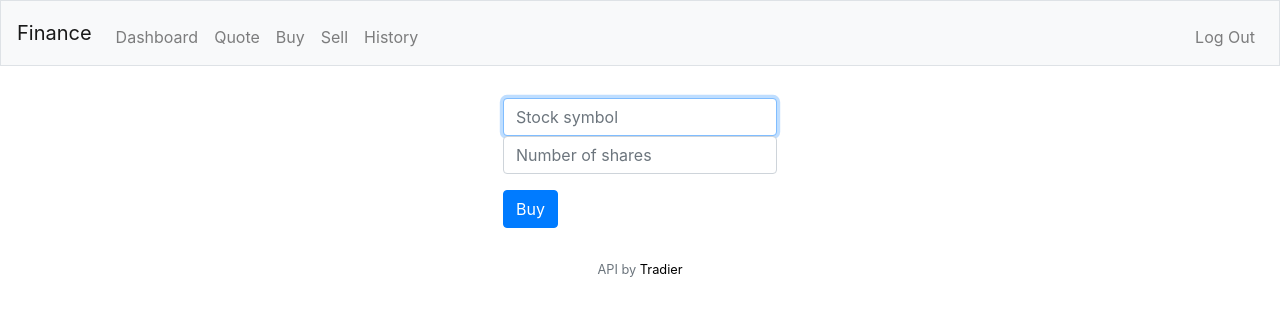
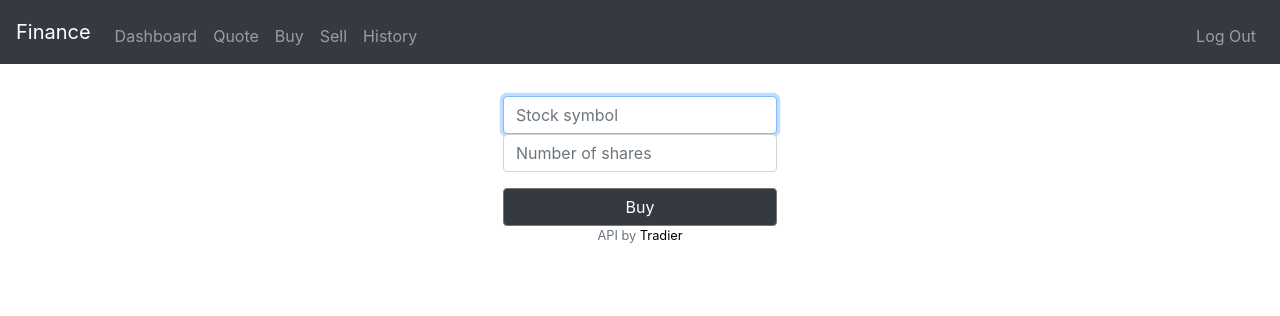
Before and after one commit to smie8/finance, a Flask app: page /buy in a window 1280 px wide. Shown: the top 316 px of the page. Run offline with Flask 2, Linux system fonts and the light colour scheme; the visitor is signed in with stand-in values (Sample User, id 1); some libraries are stand-ins or nearby versions.

Commit message:
Modified layout. Modified css, improved styles. Improved code in app.py. Removed main.html.

```diff
--- a/app.py
+++ b/app.py
@@ -166,7 +166,7 @@ def signup():
                     session['userID'] = user[0].id
                 except:
                     return render_template('login.html', message='Something went wrong.')
-                flash('User ' + username + ' created. You have logged in successfully.')
+                flash('Created and logged in user "' + username + '". You have been given $10,000 in cash.')
                 return redirect('/dashboard')
 
             return render_template('signup.html', message='This username is taken.')
@@ -236,8 +236,8 @@ def buy():
                 db.session.commit()
             print('stocks updated')
 
+            total = round(price * count, 2)
             price = round(price, 2)
-            total = price * count
             # commit to history database
             data = History(userid, symbol, count, price, timestamp, total, name)
             db.session.add(data)
@@ -306,7 +306,7 @@ def sell():
                 flash('You do not own that many shares.')
                 return redirect('/sell')
 
-            total = price * count
+            total = round(price * count, 2)
             count *= -1 # because user is selling
             price = round(price, 2)
             # commit to history database
@@ -338,9 +338,13 @@ def history():
 @app.route('/dashboard')
 @login_required
 def dashboard():
-    # fetch user's stocks
     userid = session['userID']
     try:
+        # fetch user's money
+        user = db.session.query(Users).filter(Users.id == userid).first()
+        money = user.money
+
+        # fetch stock owned by user
         stocks = db.session.query(Stocks).filter(Stocks.userid == userid)
         # stocks list
         stocksList = []
@@ -365,8 +369,9 @@ def dashboard():
             total += stock.total
 
         total = round(total, 2)
+        totalmoney = round(total + money, 2)
 
-        return render_template('dashboard.html', stocks=stocksList, total=total)
+        return render_template('dashboard.html', stocks=stocksList, total=total, money=money, totalmoney=totalmoney)
     except:
         print('Something went wrong')
         return render_template('dashboard.html')
--- a/static/style.css
+++ b/static/style.css
@@ -9,20 +9,21 @@ body {
 }
 
 .p-5 {
-    padding: 2rem !important;
+    padding: 2rem 0 0 0 !important;
 }
 
 .form-container {
     max-width: 150px;
 }
 
-a:hover {
-    background: #EBEBEB;
-}
-
 a {
     color: #000000;
     border-radius: 0.5em;
+}
+
+.btn-primary {
+    background-color: #343a40 !important;
+    border-color: #747677;
 }
 
 .form a {
@@ -36,6 +37,11 @@ a {
     flex-direction: column;
 }
 
+form {
+    display: flex;
+    flex-direction: column;
+}
+
 label {
     font-size: 0.8em;
 }
@@ -43,6 +49,9 @@ label {
 main.container.p-5 {
     display: flex;
     justify-content: center;
+    overflow-x: auto;
+    flex-direction: column;
+    align-items: center;
 }
 ¨
 #widebutton {
@@ -52,6 +61,25 @@ main.container.p-5 {
 #symbols, .symbol {
     text-transform: uppercase;
 }
+
+/* Scrollbar */
+::-webkit-scrollbar {
+    width: 10px;
+  }
+
+::-webkit-scrollbar-track {
+    background: #f1f1f1;
+    box-shadow: inset 0 0 3px grey;
+  }
+
+::-webkit-scrollbar-thumb {
+    background: #343a40;
+    border-radius: 3px;
+  }
+
+::-webkit-scrollbar-thumb:hover {
+    background: #555;
+  }
 
 /* Table */
 td, th {
--- a/templates/buy.html
+++ b/templates/buy.html
@@ -6,7 +6,7 @@
 
 {% block main %}
 <div class="form">
-    <form action="/buy" method="post" onsubmit="return formNotEmpty()">
+    <form action="/buy" method="post">
         <div class="form-group">
             <input autocomplete="off" autofocus class="form-control" name="symbol" placeholder="Stock symbol" type="text">
             <input autofocus class="form-control" name="count" placeholder="Number of shares" type="number">
--- a/templates/dashboard.html
+++ b/templates/dashboard.html
@@ -5,6 +5,12 @@
 {% endblock %}
 
 {% block main %}
+
+    <div>
+        <p>Cash = ${{ money }}</p>
+        <p>Stocks = ${{ total }}</p>
+        <p>Total assets = ${{ totalmoney }}</p>
+    </div>
 
         <table>
             <thead>
--- a/templates/layout.html
+++ b/templates/layout.html
@@ -14,16 +14,13 @@
         <script src="https://code.jquery.com/jquery-3.3.1.min.js"></script>
         <script src="https://cdnjs.cloudflare.com/ajax/libs/popper.js/1.14.3/umd/popper.min.js"></script>
         <script src="https://maxcdn.bootstrapcdn.com/bootstrap/4.1.3/js/bootstrap.min.js"></script>
-        <script src="../static/scripts.js"></script>
 
         <title>Finance: {% block title %}{% endblock %}</title>
 
     </head>
 
     <body>
-
-        <!-- <nav class="navbar navbar-expand-md navbar-light bg-light border"> -->
-        <nav class="navbar navbar-expand-md navbar-light bg-light border">
+        <nav class="navbar navbar-expand-md navbar-dark bg-dark">
             <div class="navbar-header">
                 <a class="navbar-brand" href="/">Finance</a>
             </div>
```
Also changed, not shown: templates/main.html (deleted, +0 -31 lines).
